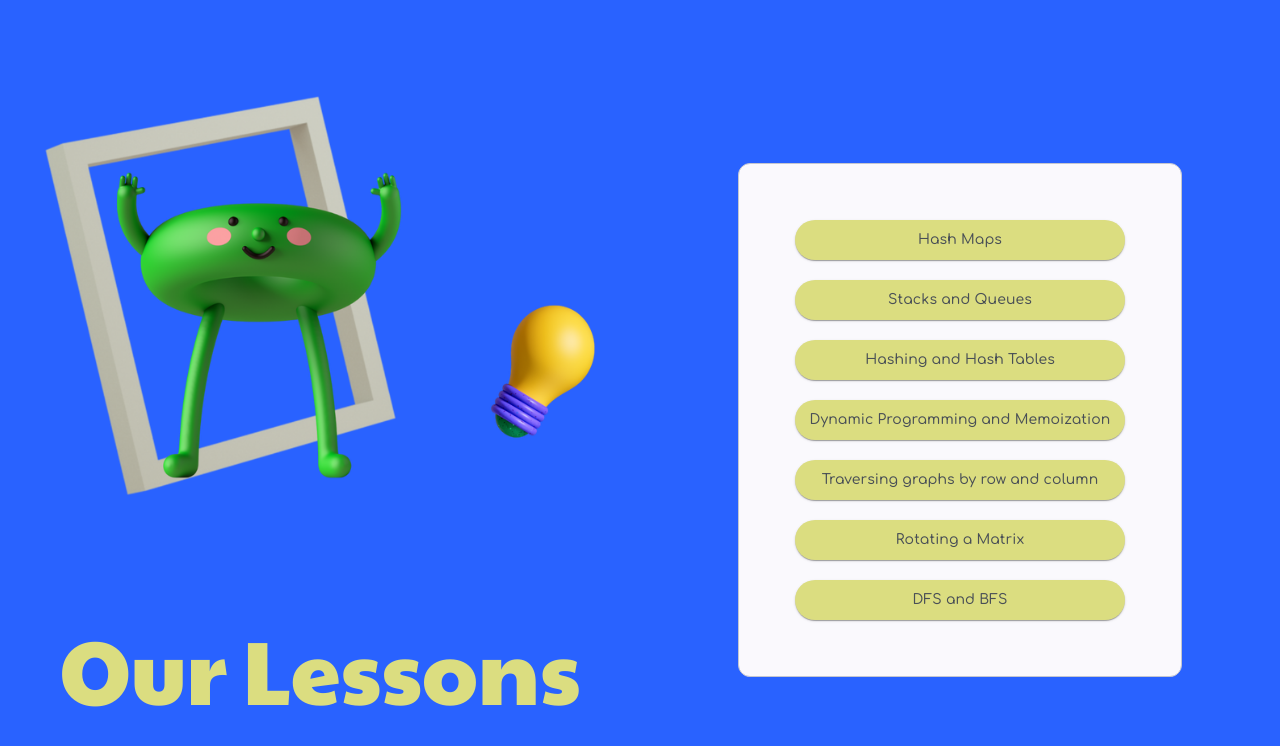
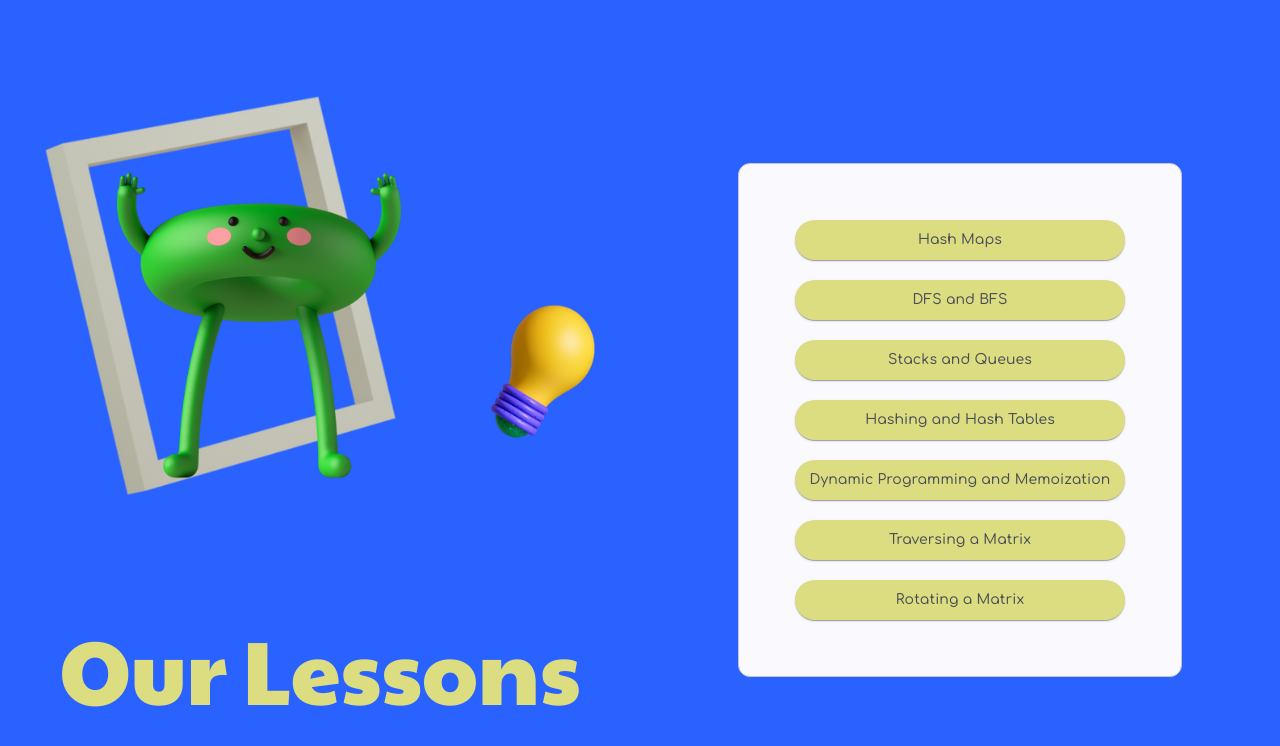
Before and after one commit to VeraSa785/LearnifyCodeAngular, an Angular app in the folder frontend-angular/: page /lessons in a window 1280 px wide. Shown: the top 746 px of the page. Built offline with nearby package versions, Linux system fonts and the light colour scheme.

Commit message:
Lesson page buttons now set title and lesson
Added behavior so that on click on the chat-page will load the lesson title and lesson on chatbot

```diff
--- a/frontend-angular/src/app/lessons-page/lessons-page.component.html
+++ b/frontend-angular/src/app/lessons-page/lessons-page.component.html
@@ -1,7 +1,6 @@
 <div class="main-component">
   <div class="main-left-container">
-    <img ngSrc="green_person.png" alt="Green Person" height="400" width="550"
-                                         priority={true}>
+    <img ngSrc="green_person.png" alt="Green Person" height="400" width="550" priority="true">
     <h1 class="paytone-one-regular">Our Lessons</h1>
   </div>
 
@@ -9,7 +8,9 @@
     <mat-card appearance="outlined">
       <mat-card-content class="card-content">
         <div class="lessons-buttons">
-          <button mat-raised-button *ngFor="let lesson of lessons" (click)="goToChatPage(lesson)">{{ lesson }}</button>
+          <button mat-raised-button *ngFor="let lesson of lessons" (click)="getLessonContent(lesson.query, lesson.title)">
+            {{ lesson.title }}
+          </button>
         </div>
       </mat-card-content>
     </mat-card>
--- a/frontend-angular/src/app/lessons-page/lessons-page.component.ts
+++ b/frontend-angular/src/app/lessons-page/lessons-page.component.ts
@@ -3,6 +3,7 @@ import {NgForOf, NgOptimizedImage} from "@angular/common";
 import {MatCard, MatCardContent} from "@angular/material/card";
 import {MatButton} from "@angular/material/button";
 import {Router} from "@angular/router";
+import { title } from 'process';
 
 @Component({
   selector: 'app-lessons-page',
@@ -19,19 +20,20 @@ import {Router} from "@angular/router";
 })
 export class LessonsPageComponent {
 
-  lessons: any = [
-    "Hash Maps",
-    "Stacks and Queues",
-    "Hashing and Hash Tables",
-    "Dynamic Programming and Memoization",
-    "Traversing graphs by row and column",
-    "Rotating a Matrix",
-    "DFS and BFS"
+  lessons = [
+    { title: 'Hash Maps', query: 'hash' },
+    { title: 'DFS and BFS', query: 'dfs' },
+    { title: 'Stacks and Queues', query: 'stacks' },
+    { title:  "Hashing and Hash Tables", query: 'Hashing'},
+    { title:   "Dynamic Programming and Memoization", query: 'Dynamic'},
+    { title: "Traversing a Matrix", query: 'Traversing'},
+    { title: "Rotating a Matrix", query: 'Rotating'}
   ];
 
   constructor(private router: Router) { }
 
-  goToChatPage(lesson: string): void {
-    this.router.navigate(['/chat', { lesson: lesson }]);
-  }
+///lesson is a query
+ getLessonContent(query: string, title: string): void {
+   this.router.navigate(['/chat'], { queryParams: { query, title } });
 }
+}
```
